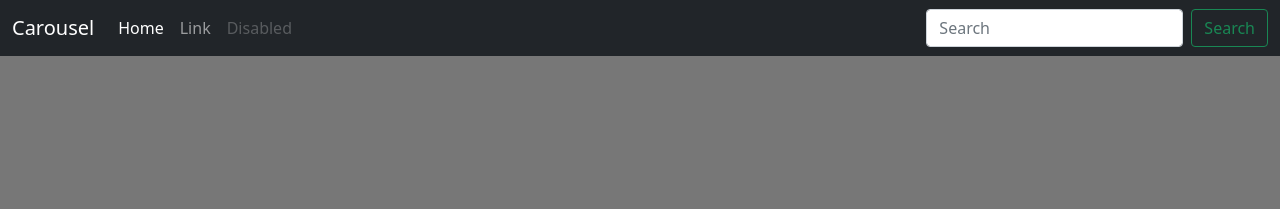
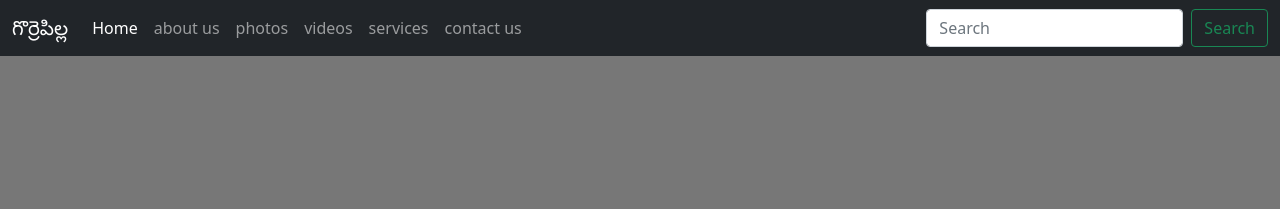
Before and after one commit to drmanoprabha/Lambmin, a Jekyll site: the page built from index.markdown, in a window 1280 px wide. Shown: the top 209 px of the page. Built offline with Jekyll 4.4.1, drawn with Linux system fonts in a browser that asks for light colours.

Commit message:
add nav links to lambmin

```diff
--- a/_config.yml
+++ b/_config.yml
@@ -24,7 +24,7 @@ description: >- # this means to ignore newlines until "baseurl:"
   Write an awesome description for your new site here. You can edit this
   line in _config.yml. It will appear in your document head meta (for
   Google search results) and in your feed.xml site description.
-baseurl: "" # the subpath of your site, e.g. /blog
+baseurl: "/lambmin" # the subpath of your site, e.g. /blog
 url: "" # the base hostname & protocol for your site, e.g. http://example.com
 twitter_username: jekyllrb
 github_username:  jekyll
--- a/_includes/nav.html
+++ b/_includes/nav.html
@@ -1,20 +1,29 @@
 
     <nav class="navbar navbar-expand-md navbar-dark fixed-top bg-dark">
       <div class="container-fluid">
-        <a class="navbar-brand" href="#">Carousel</a>
+        <a class="navbar-brand" href="#">గొర్రెపిల్ల</a>
         <button class="navbar-toggler" type="button" data-bs-toggle="collapse" data-bs-target="#navbarCollapse" aria-controls="navbarCollapse" aria-expanded="false" aria-label="Toggle navigation">
           <span class="navbar-toggler-icon"></span>
         </button>
         <div class="collapse navbar-collapse" id="navbarCollapse">
           <ul class="navbar-nav me-auto mb-2 mb-md-0">
             <li class="nav-item">
-              <a class="nav-link active" aria-current="page" href="#">Home</a>
+              <a class="nav-link active" aria-current="page" href="/">Home</a>
             </li>
             <li class="nav-item">
-              <a class="nav-link" href="#">Link</a>
+              <a class="nav-link" href="{{site.baseurl}}/about.html">about us</a>
             </li>
             <li class="nav-item">
-              <a class="nav-link disabled" href="#" tabindex="-1" aria-disabled="true">Disabled</a>
+              <a class="nav-link" href="{{site.baseurl}}/photos.html">photos</a>
+            </li>
+            <li class="nav-item">
+              <a class="nav-link" href="{{site.baseurl}}/videos.html">videos</a>
+            </li>
+            <li class="nav-item">
+              <a class="nav-link" href="{{site.baseurl}}/services.html">services</a>
+            </li>
+            <li class="nav-item">
+              <a class="nav-link" href="{{site.baseurl}}/contact.html">contact us</a>
             </li>
           </ul>
           <form class="d-flex">
--- /dev/null
+++ b/about.html
@@ -0,0 +1,5 @@
+---
+layout: home
+title: About Us.
+---
+{{page.title}}
--- /dev/null
+++ b/contact.html
@@ -0,0 +1,5 @@
+---
+layout: home
+title: Contact.
+---
+{{page.title}}
--- /dev/null
+++ b/photos.html
@@ -0,0 +1,5 @@
+---
+layout: home
+title: Photos.
+---
+{{page.title}}
--- /dev/null
+++ b/services.html
@@ -0,0 +1,5 @@
+---
+layout: home
+title: Services.
+---
+{{page.title}}
--- /dev/null
+++ b/videos.html
@@ -0,0 +1,5 @@
+---
+layout: home
+title: videos.
+---
+{{page.title}}
```
